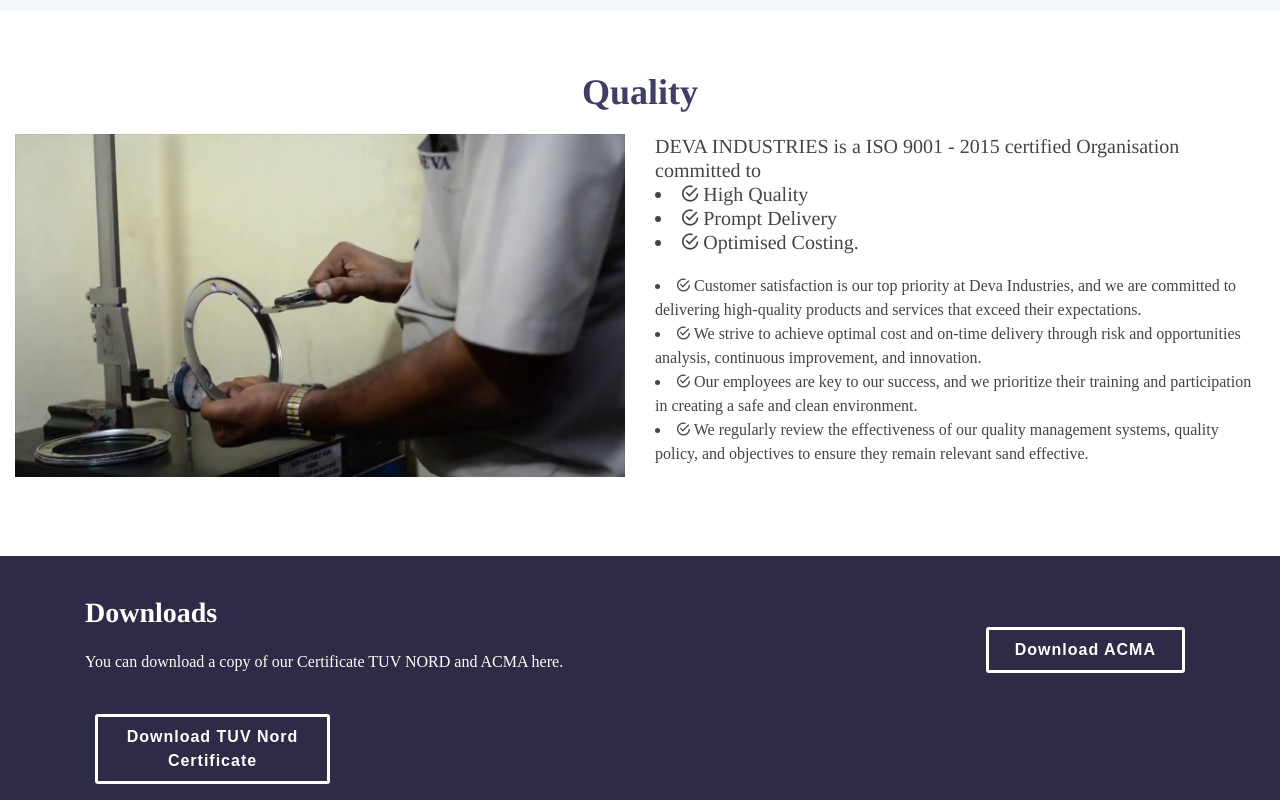
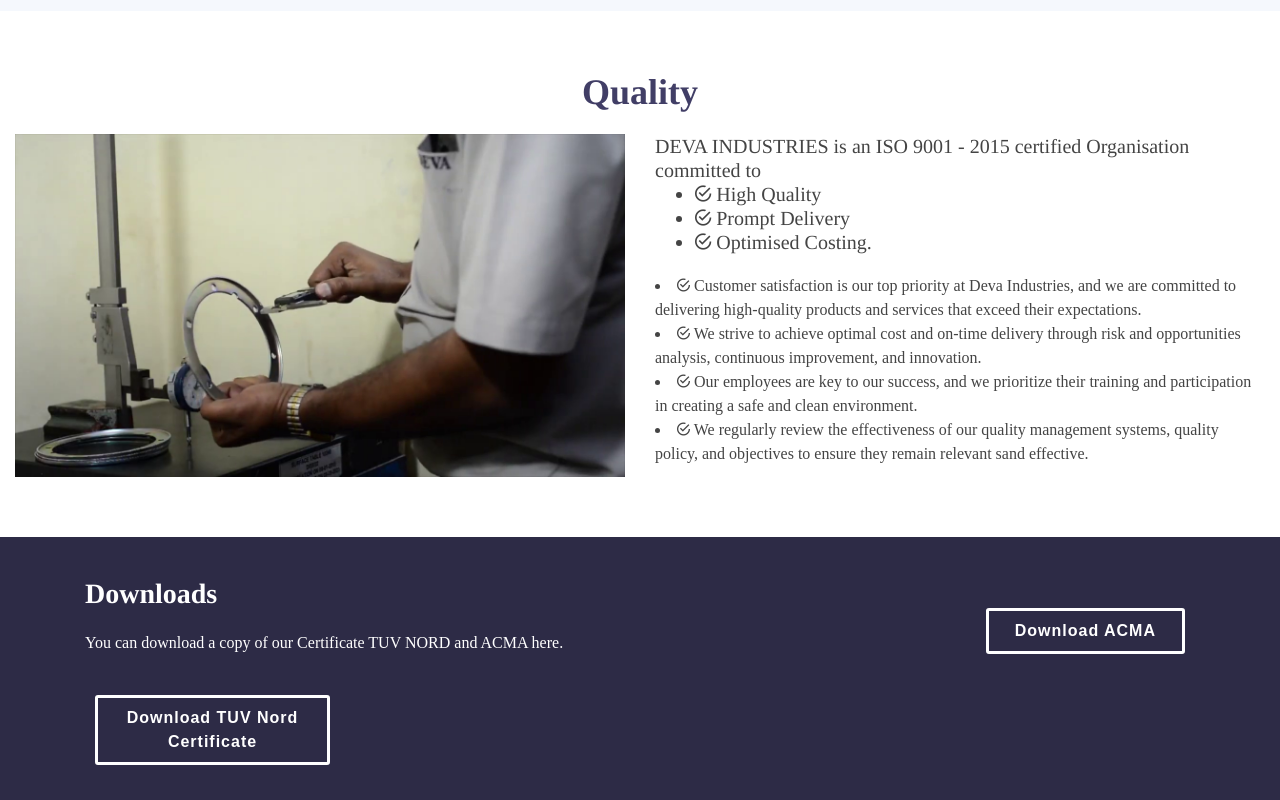
Before and after one commit to Leechester5001/DevaInd, a plain HTML site: page index.html in a window 1280 px wide. Shown: the part 1980-2780 px from the top of the page. Drawn offline with Linux system fonts and the light colour scheme; files whose address does not match are found by name.

Commit message:
Update index.html

```diff
--- a/index.html
+++ b/index.html
@@ -246,10 +246,10 @@
 
           <div class="col-lg-6">
             <div class="why-us-content">
-              <h5>DEVA INDUSTRIES is a ISO 9001 - 2015 certified Organisation committed to
-                <li><i class="ion-android-checkmark-circle"></i> High Quality</li>
+              <h5>DEVA INDUSTRIES is an ISO 9001 - 2015 certified Organisation committed to
+               <div class="for-alignm"> <ul><li><i class="ion-android-checkmark-circle"></i> High Quality</li>
                 <li><i class="ion-android-checkmark-circle"></i> Prompt Delivery </li>
-                <li><i class="ion-android-checkmark-circle"></i> Optimised Costing.</li></h5>
+                <li><i class="ion-android-checkmark-circle"></i> Optimised Costing.</li></h5></ul></div>
               <li><i class="ion-android-checkmark-circle"></i> Customer satisfaction is our top priority at Deva Industries, and we are committed to delivering high-quality products and services that exceed their expectations.</li>
 
                 <li><i class="ion-android-checkmark-circle"></i> We strive to achieve optimal cost and on-time delivery through risk and opportunities analysis, continuous improvement, and innovation.</li>
@@ -2410,7 +2410,7 @@
 
 
 
-
+                <div class="col-md-6">
                   <div class="footer-links">
                     <h4>Contact Us</h4>
                     <p>
@@ -2443,7 +2443,7 @@
 
           </div>
 
-          <div class="col-lg-6">
+          <div class="col-md-4">
 
             <div class="form">
 
@@ -2475,7 +2475,7 @@
             </div>
 
           </div>
-          <div class="col-sm-6">
+          <!-- <div class="col-sm-6">
             <div class="footer-links">
               <h4>Useful Links</h4>
               <ul>
@@ -2483,10 +2483,11 @@
                 <li><a href="#about">About us</a></li>
                 <li><a href="#services">Services</a></li>
                 <li><a href="#gallery">Gallery</a></li>
-                <!-- <li><a href="#">Privacy policy</a></li> -->
+                <li><a href="#">Privacy policy</a></li>
               </ul>
             </div>
-
+          </div>
+                  -->
 
 
         </div>
```
